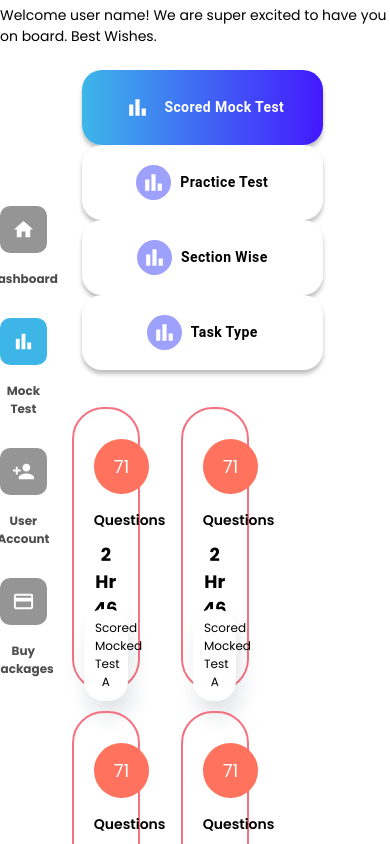
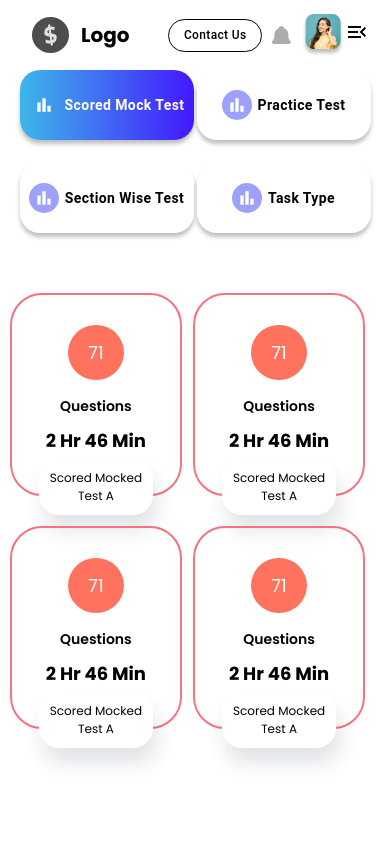
Before and after one commit to cstechs/parter_module, a React (Create React App) app: page /mock-test in a window 390 px wide. Shown: the top 844 px of the page. Built offline with nearby package versions, Linux system fonts and the light colour scheme.

Commit message:
Made views responsive

```diff
--- a/src/components/Dashboard/DashboardLayout/DashboardHeader/DashboardHeader.jsx
+++ b/src/components/Dashboard/DashboardLayout/DashboardHeader/DashboardHeader.jsx
@@ -1,32 +1,36 @@
 import React from 'react'
 import {Menu, Grid, Button} from '@mui/material'
+import {MenuOpen} from '@mui/icons-material'
 import dashboardLogo from '../../../../assests/dashboardLogo.svg'
 import profile from '../../../../assests/profile.png'
 import notificationIcon from '../../../../assests/notificationIcon.svg'
 import './styles.scss'
 
-const DashboardHeader = () =>{
+const DashboardHeader = ({drawerState, setDrawerState}) =>{
     return(
         <div className="header-div">
         <Grid container position="fixed" centered spacing={3} className="grid-container">
-            <Grid item md={3} xs={5} className="grid-item">
+            <Grid item md={2} sm={3} xs={3} className="grid-item">
             <div className="logo-div">
                 <img src={dashboardLogo} alt="logo" />
                 <div className="logo-title">Logo</div>
             </div>
             </Grid>
-            <Grid item md={5} className='grid-item'>
+            <Grid item md={7} sm={5} xs={0} className='grid-item'>
                 <div className="welcome-header">
                     Welcome user name! We are super excited to have you on board. Best Wishes.
                 </div>
             </Grid>
-            <Grid item md={4} xs={7} className="grid-item">
+            <Grid item md={3} sm={4} xs={8} className="grid-item">
                 <div className="profile-div">
                     <Button variant="outlined">
                         Contact us
                     </Button>
                     <img src={notificationIcon} alt="notifications" className="notification"/>
                     <img src={profile} alt="profile avatar" className="avatar-img"/>
+                    <div className='hamburger-icon' onClick={()=> setDrawerState(true)}>
+                        <MenuOpen />
+                    </div>
                 </div>
             </Grid>
         </Grid>
--- a/src/components/Dashboard/DashboardLayout/DashboardHeader/styles.scss
+++ b/src/components/Dashboard/DashboardLayout/DashboardHeader/styles.scss
@@ -24,10 +24,12 @@
             }
             .welcome-header{
                 font-size: 14px;
+                width: fit-content;
+                margin: auto;
             }
             .profile-div{
                 display: flex;
-                margin-left: 38%;
+                //margin-left: 38%;
                 align-items: center;
                 button{
                     border-radius: 20px;
@@ -42,7 +44,37 @@
                 .avatar-image{
                     width: 37px;
                 }
+                .hamburger-icon{
+                    display: none;
+                }
             }
         }
     }
 }
+
+@media screen and (max-width: 768px) {
+    .welcome-header{
+        display: none;
+    }
+    .header-div{
+        .MuiGrid-root{
+            .grid-item{
+                .profile-div{
+                    width: fit-content;
+                    margin-left: auto;
+                    .notification{
+                        margin: 0 10px;
+                    }
+                    .hamburger-icon{
+                        margin-right: 10px;
+                        display: inline-block;
+                    }
+                }
+            }
+        }
+    }
+}
+
+@media screen and (max-width : 425px) {
+
+}
--- a/src/components/Dashboard/DashboardLayout/DashboardLayout.jsx
+++ b/src/components/Dashboard/DashboardLayout/DashboardLayout.jsx
@@ -1,15 +1,16 @@
-import React from 'react'
+import React, {useState} from 'react'
 import DashboardHeader from './DashboardHeader/DashboardHeader'
 import DashboardSidebar from './DashboardSidebar/DashboardSidebar'
-import {Grid} from '@mui/material'
+import {Grid, Drawer} from '@mui/material'
 import './styles.scss'
 
 const DashboardLayout = ({children}) =>{
+  const [drawerState, setDrawerState] = useState(false)
     return (
         <>
-          <DashboardHeader />
+          <DashboardHeader drawerState={drawerState} setDrawerState={setDrawerState}/>
           <div className="content-container">
-            <DashboardSidebar />
+            <DashboardSidebar setDrawerState={setDrawerState} drawerState={drawerState}/>
             <div className="layout-content">
               {children}
             </div>
--- a/src/components/Dashboard/DashboardLayout/DashboardSidebar/DashboardSidebar.jsx
+++ b/src/components/Dashboard/DashboardLayout/DashboardSidebar/DashboardSidebar.jsx
@@ -4,11 +4,12 @@ import {BarChartOutlined, Home, PersonAdd, CreditCard} from '@mui/icons-material
 import {Link, useLocation} from 'react-router-dom';
 import './styles.scss';
 
-const DashboardSidebar = () =>{
- // const [selectedMenu, setSelectedMenu] = useState("dashboard")
-  const {pathname} = useLocation()
-  const selectedMenu = pathname.slice(1)
-    return (
+const DashboardSidebar = ({ setDrawerState, drawerState }) => {
+  // const [selectedMenu, setSelectedMenu] = useState("dashboard")
+  const { pathname } = useLocation();
+  const selectedMenu = pathname.slice(1);
+  return (
+    <>
       <div className="sidebar-div">
         <Link to="/dashboard">
           <div
@@ -40,7 +41,7 @@ const DashboardSidebar = () =>{
             }`}
           >
             <PersonAdd />
-            <div className="menu-name">User Account</div>
+            <div className="menu-name">U ser Account</div>
           </div>
         </Link>
 
@@ -55,7 +56,61 @@ const DashboardSidebar = () =>{
           </div>
         </Link>
       </div>
-    );
-}
+
+        <Drawer
+          //anchor={anchor}
+          open={drawerState}
+          onClose={() => setDrawerState(!drawerState)}
+        >
+          <div className="drawer-div">
+          <Link to="/dashboard">
+            <div
+              className={`menu-item ${
+                selectedMenu === "dashboard" ? `selected` : ""
+              }`}
+              //onClick={() => setSelectedMenu("dashboard")}
+            >
+              <Home />
+              <div className="menu-name">Dashboard</div>
+            </div>
+          </Link>
+
+          <Link to="/mock-test">
+            <div
+              className={`menu-item ${
+                selectedMenu === "mock-test" ? `selected` : ""
+              }`}
+            >
+              <BarChartOutlined />
+              <div className="menu-name">Mock Test</div>
+            </div>
+          </Link>
+
+          <Link to="/user-account">
+            <div
+              className={`menu-item ${
+                selectedMenu === "user-account" ? `selected` : ""
+              }`}
+            >
+              <PersonAdd />
+              <div className="menu-name">U ser Account</div>
+            </div>
+          </Link>
+
+          <Link to="/buy-packages">
+            <div
+              className={`menu-item ${
+                selectedMenu === "buy-packages" ? `selected` : ""
+              }`}
+            >
+              <CreditCard />
+              <div className="menu-name">Buy Packages</div>
+            </div>
+          </Link>
+          </div>
+        </Drawer>
+    </>
+  );
+};
 
 export default DashboardSidebar
--- a/src/components/Dashboard/DashboardLayout/styles.scss
+++ b/src/components/Dashboard/DashboardLayout/styles.scss
@@ -2,6 +2,17 @@
     display: flex;
     .layout-content{
         width: 88%;
+        height: 88vh;
+        overflow: auto;
     }
 
 }
+
+@media screen and (max-width : 768px) {
+    .content-container{
+            .layout-content{
+                width: 100%;
+        }
+    }
+
+}
--- a/src/components/Dashboard/MockTest/MockTest.jsx
+++ b/src/components/Dashboard/MockTest/MockTest.jsx
@@ -54,7 +54,7 @@ const MockTest = () => {
               }`}
             >
               <BarChart />
-              Section Wise
+              Section Wise Test
             </Button>
           </div>
           <div className="header-button">
--- a/src/components/Dashboard/MockTest/PracticeView/PracticeView.jsx
+++ b/src/components/Dashboard/MockTest/PracticeView/PracticeView.jsx
@@ -28,6 +28,18 @@ const PracticeView = () => {
           <div className="mins">2 Hr 46 Min</div>
           <div className="test-tag">Practice Test D</div>
         </div>
+        <div className="practice-div">
+          <div className="ques-no">71</div>
+          <div className="ques-heading">Questions</div>
+          <div className="mins">2 Hr 46 Min</div>
+          <div className="test-tag">Practice Test A</div>
+        </div>
+        <div className="practice-div">
+          <div className="ques-no">71</div>
+          <div className="ques-heading">Questions</div>
+          <div className="mins">2 Hr 46 Min</div>
+          <div className="test-tag">Practice Test A</div>
+        </div>
       </div>
     );
 }
--- a/src/components/Dashboard/MockTest/ScoredView/styles.scss
+++ b/src/components/Dashboard/MockTest/ScoredView/styles.scss
@@ -57,3 +57,53 @@
             margin-right: 0;
         }
 }
+
+
+@media screen and (max-width : 1024px) {
+    .scored-container{
+        .scored-div {
+                width: 23.5%;
+                margin-right: 12.8px;
+                margin-bottom: 30px;
+            .test-tag{
+                bottom: -21px;
+                font-size: 12px;
+            }
+        }
+    }
+}
+
+@media screen and (max-width : 768px) {
+    .scored-container{
+        .scored-div {
+                width: 23.5%;
+                margin-right: 10.9px;
+                margin-bottom: 30px;
+            .test-tag{
+                bottom: -21px;
+                font-size: 12px;
+            }
+        }
+    }
+}
+
+// Mobile responsive
+
+@media screen and (max-width : 425px) {
+    .scored-container{
+        .scored-div {
+                width: 46.5%;
+                margin-right: 10.9px;
+                margin-bottom: 30px;
+        }
+    }
+}
+
+@media screen and (max-width : 320px) {
+    .scored-container{
+        padding: 7px 0;
+        .scored-div {
+                width: 100%;
+        }
+    }
+}
--- a/src/components/Dashboard/MockTest/styles.scss
+++ b/src/components/Dashboard/MockTest/styles.scss
@@ -40,3 +40,90 @@
         margin-left: 25px;
     }
 }
+
+
+@media screen and (max-width : 1024px) {
+    .mock-container{
+            .mock-header{
+                margin: auto;
+                width: 95%;
+            .header-button{
+                button{
+                    width: 190px;
+                    svg{
+                        font-size: 30px;
+                        margin-right: 6px;
+                    }
+                }
+            }
+        }
+
+        .mock-content{
+            width: 95%;
+            margin: auto;
+        }
+    }
+}
+
+@media screen and (max-width : 768px) {
+    .mock-container{
+            .mock-header{
+            width: 95%;
+            margin: auto;
+            .header-button{
+                button{
+                    padding: 20px 5px;
+                    font-size: 14px;
+                    width: 174px;
+                    svg{
+                        font-size: 30px;
+                        margin-right: 6px;
+                    }
+                }
+            }
+        }
+
+        .mock-content{
+            width: 95%;
+            margin: auto;
+        }
+    }
+}
+
+// Mobile responsive
+
+@media screen and (max-width : 425px) {
+    .mock-container{
+            .mock-header{
+                    width: 90%;
+                    margin: auto;
+                .header-button{
+                    margin-bottom: 23px;
+                }
+            }
+
+            .mock-content{
+                width: 95%;
+                margin: auto;
+            }
+    }
+}
+
+@media screen and (max-width : 375px) {
+    .mock-container{
+            .mock-header{
+                   display: block;
+                .header-button{
+                    margin-bottom: 23px;
+                    button{
+                        width: 100%;
+                    }
+                }
+            }
+
+            .mock-content{
+                width: 95%;
+                margin: auto;
+            }
+    }
+}
```
Also changed, not shown: src/components/Dashboard/DashboardLayout/DashboardSidebar/styles.scss (+47 -0 lines), src/components/Dashboard/MockTest/PracticeView/styles.scss (+50 -1 lines), src/components/Dashboard/MockTest/SectionView/SectionView.jsx (+17 -3 lines), src/assests/sectionView/forwardIcon.svg (added), src/assests/sectionView/micIcon.svg (added).
